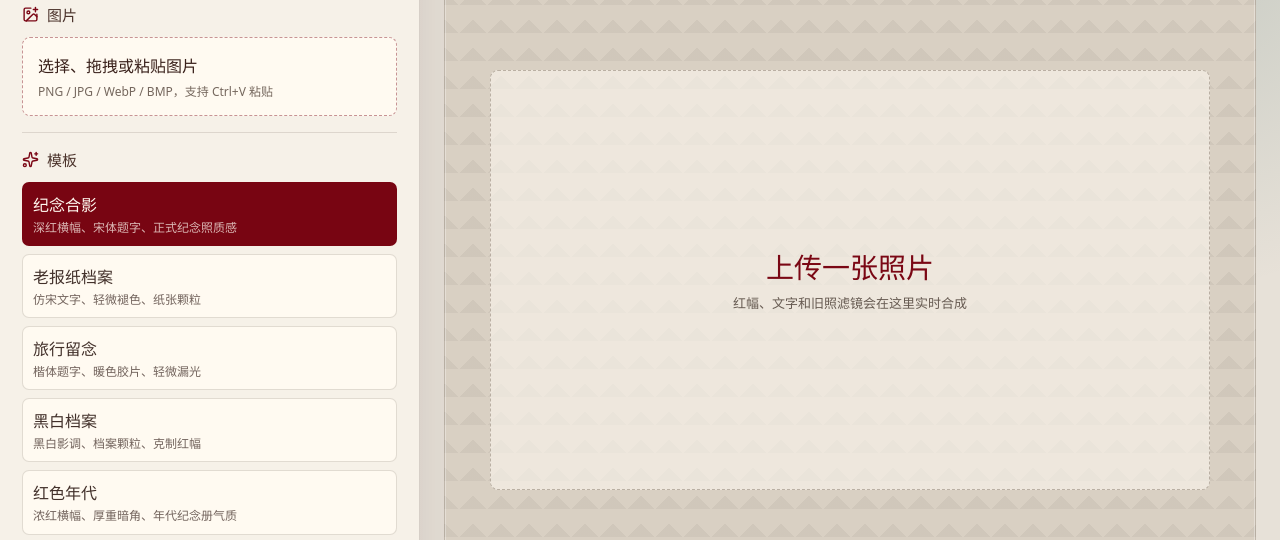
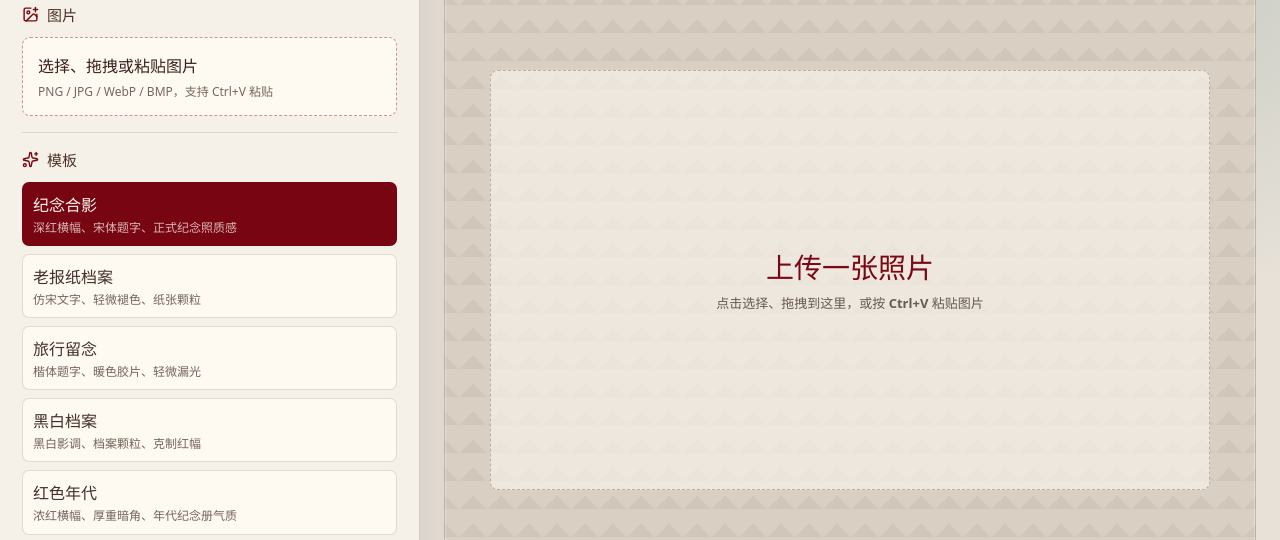
Before and after one commit to kejixiaoliang/retro-photo-captioner, a React (Vite) app: page / in a window 1280 px wide. Shown: the part 136-676 px from the top of the page. Built offline with nearby package versions, Linux system fonts and the light colour scheme.

Commit message:
Make empty preview an upload target

```diff
--- a/scripts/verify-browser.mjs
+++ b/scripts/verify-browser.mjs
@@ -95,7 +95,7 @@
 
 async function uploadSample(page) {
   const bytes = await makeSamplePng(page);
-  const input = page.locator("input[type=file]");
+  const input = page.locator(".empty-preview input[type=file]");
   await input.setInputFiles({
     name: "browser-verify-sample.png",
     mimeType: "image/png",
@@ -131,6 +131,7 @@
     log("checking desktop viewport");
     const desktop = await browser.newPage({ viewport: { width: 1440, height: 980 } });
     await waitForServer(desktop);
+    await desktop.screenshot({ path: path.join(artifactDir, "empty.png"), fullPage: true });
     await uploadSample(desktop);
     await desktop.screenshot({ path: path.join(artifactDir, "desktop.png"), fullPage: true });
 
--- a/src/App.tsx
+++ b/src/App.tsx
@@ -189,6 +189,7 @@
             settings={settings}
             onRendered={handleRendered}
             onError={handlePreviewError}
+            onUploadFiles={handleUploadFiles}
             previewScale={previewScale}
           />
         </div>
--- a/src/components/PreviewCanvas.tsx
+++ b/src/components/PreviewCanvas.tsx
@@ -7,10 +7,18 @@
   settings: RenderSettings;
   onRendered: (canvas: HTMLCanvasElement | null) => void;
   onError: (message: string) => void;
+  onUploadFiles: (files: Iterable<File> | null | undefined, source: "choose" | "drop" | "paste") => void;
   previewScale: number;
 }
 
-export default function PreviewCanvas({ image, settings, onRendered, onError, previewScale }: PreviewCanvasProps) {
+export default function PreviewCanvas({
+  image,
+  settings,
+  onRendered,
+  onError,
+  onUploadFiles,
+  previewScale
+}: PreviewCanvasProps) {
   const canvasRef = useRef<HTMLCanvasElement | null>(null);
 
   useEffect(() => {
@@ -45,12 +53,27 @@
 
   if (!image) {
     return (
-      <div className="empty-preview">
+      <label
+        className="empty-preview"
+        onDragOver={(event) => {
+          event.preventDefault();
+          event.dataTransfer.dropEffect = "copy";
+        }}
+        onDrop={(event) => {
+          event.preventDefault();
+          onUploadFiles(event.dataTransfer.files, "drop");
+        }}
+      >
+        <input
+          type="file"
+          accept="image/png,image/jpeg,image/webp,image/bmp"
+          onChange={(event) => onUploadFiles(event.target.files, "choose")}
+        />
         <div>
           <span>上传一张照片</span>
-          <strong>红幅、文字和旧照滤镜会在这里实时合成</strong>
+          <strong>点击选择、拖拽到这里，或按 Ctrl+V 粘贴图片</strong>
         </div>
-      </div>
+      </label>
     );
   }
 
--- a/src/styles/app.css
+++ b/src/styles/app.css
@@ -431,6 +431,24 @@
   border-radius: 8px;
   background: rgba(250, 246, 238, 0.62);
   text-align: center;
+  cursor: pointer;
+  transition:
+    border-color 160ms ease,
+    background 160ms ease,
+    transform 160ms ease;
+}
+
+.empty-preview:hover {
+  border-color: rgba(123, 7, 21, 0.62);
+  background: rgba(255, 250, 241, 0.78);
+  transform: translateY(-1px);
+}
+
+.empty-preview input {
+  position: absolute;
+  width: 1px;
+  height: 1px;
+  opacity: 0;
 }
 
 .empty-preview div {
```
Also changed, not shown: 1 other file (tests, documents, lock files or other folders).
